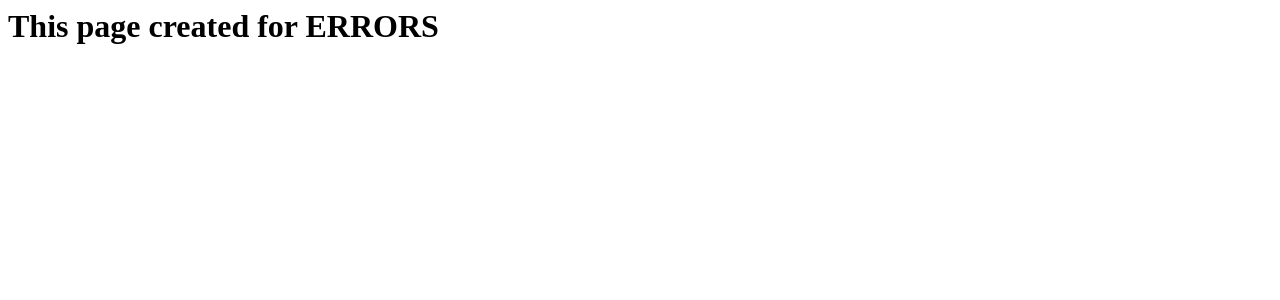
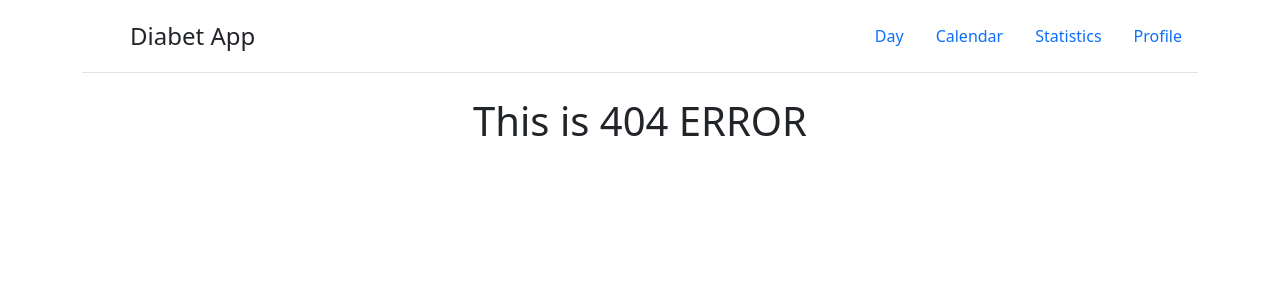
Before and after one commit to vitalyKol/diabet-app, a PHP site: page /404.php in a window 1280 px wide. Shown: the top 300 px of the page. Run offline with PHP 8.4, Linux system fonts and the light colour scheme; tables that the repository leaves empty or names only in its code hold one stand-in row (values such as "Sample post"); some libraries are stand-ins or nearby versions.

Commit message:
add simple routing

```diff
--- a/404.php
+++ b/404.php
@@ -1,2 +1,33 @@
 <?php
-echo "<h1>This page created for ERRORS</h1>";
+include "layouts/header.php";
+include_once "DayTable.php";
+
+if(empty($_GET['year'])){
+    $year = date('Y', time());
+}else{
+    $year = $_GET['year'];
+}
+if(empty($_GET['month'])){
+    $month = date('m', time());
+}else{
+    $month = $_GET['month'];
+}
+if(empty($_GET['day'])){
+    $day = date('d', time());
+}else{
+    $day = $_GET['day'];
+    if($day < 10){
+        $day = '0' . $day;
+    }
+}
+$thisDay = $year.'-'.$month.'-'.$day;;
+
+$dayObj = new DayTable('Ivan', $year,$month,$day);
+?>
+<div class="container">
+    <div class="row">
+        <div class="col text-center">
+            <h1>This is 404 ERROR</h1>
+        </div>
+    </div>
+</div>
```
Also changed, not shown: index.php (+27 -2 lines), .htaccess (added).
